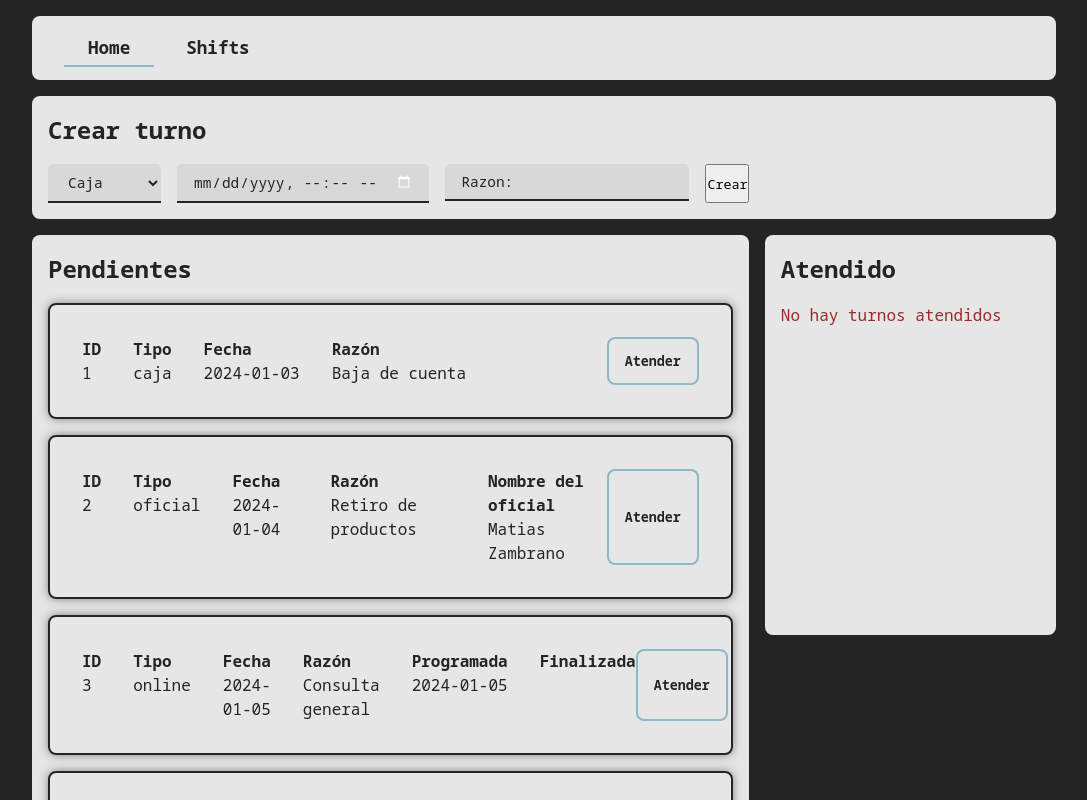
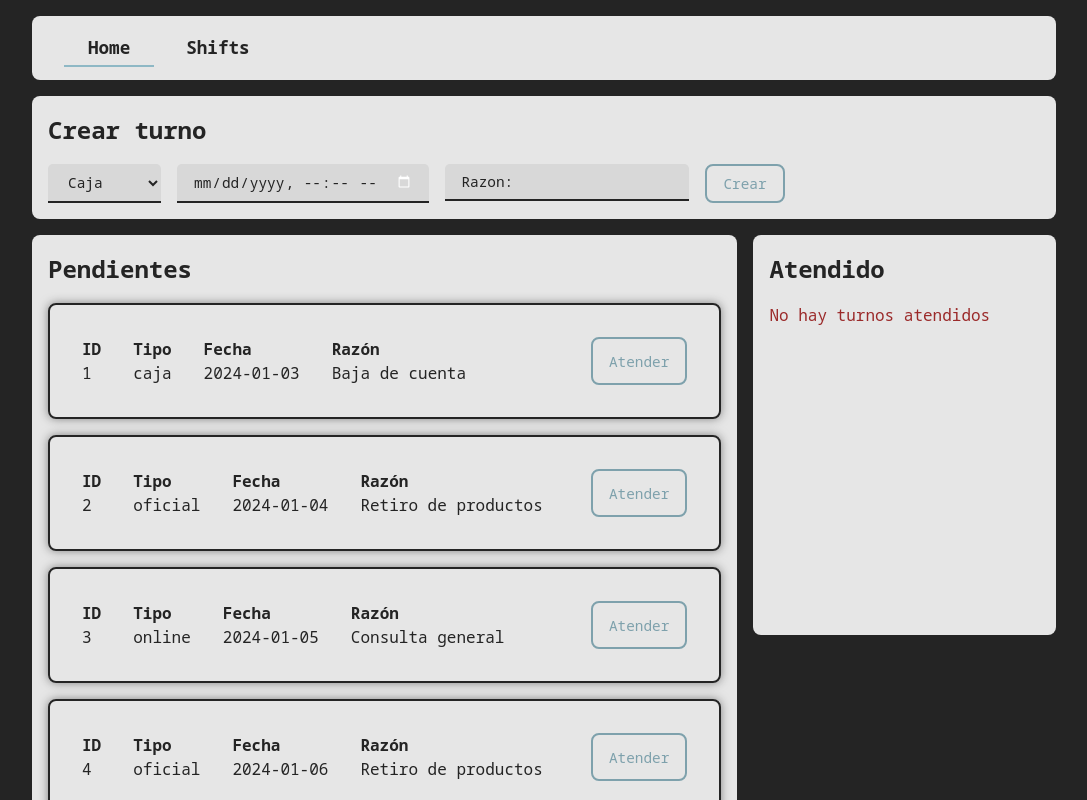
Before and after one commit to Socket9/bootcamp-2023-react, a React (Vite) app in the folder bootcamp-react-movies/: page / in a window 1280 px wide. Shown: the top 800 px of the page, without its empty margins (96-1183 px from the left). Built offline with nearby package versions, Linux system fonts and the light colour scheme.

Commit message:
add modified files

```diff
--- a/bootcamp-react-movies/src/ui/shift/AttendedShift.css
+++ b/bootcamp-react-movies/src/ui/shift/AttendedShift.css
@@ -22,9 +22,10 @@
         border-radius: 0.5rem;
         border: none;
         padding: 0.5rem;
-        background-color: #8eb8c5;
+        background-color: #7ea1ac;
         color: #242424;
         font-weight: bold;
         font-size: 1rem;
+        cursor: pointer;
     }
 }
--- a/bootcamp-react-movies/src/ui/shift/CreateShift/CreateShift.css
+++ b/bootcamp-react-movies/src/ui/shift/CreateShift/CreateShift.css
@@ -40,5 +40,23 @@
                 1
             );
         }
+
+        & button {
+            background-color: transparent;
+            padding: 0 1rem;
+            border: 2px solid #7ea1ac;
+            color: #7ea1ac;
+            font-weight: bol;
+            font-size: .9rem;
+            border-radius: .5rem;
+            cursor: pointer;
+            transition: all .3s;
+        }
+
+        & button:hover{
+            background-color: #7ea1ac;
+            color: #242424;
+          }
+
     }
 }
--- a/bootcamp-react-movies/src/ui/shift/CreateShift/CreateShift.jsx
+++ b/bootcamp-react-movies/src/ui/shift/CreateShift/CreateShift.jsx
@@ -1,12 +1,15 @@
 import { useState } from "react";
-import { useDispatch } from "react-redux";
+import { useDispatch, useSelector } from "react-redux";
 import { addShift } from "../../../architecture/redux/states/shifts/shift.state";
 import Dropdown from "./Dropdown";
 import "./CreateShift.css";
+
 const CreateShift = () => {
     const types = ["Caja", "Online", "Oficial"];
     const dispatch = useDispatch();
+    const shifts = useSelector((store) => store.shifts.shifts);
     const [shiftData, setShiftData] = useState({
+        id: "",
         date: "",
         type: "",
         reason: "",
@@ -35,7 +38,8 @@ const CreateShift = () => {
 
     const handleSubmit = (e) => {
         e.preventDefault();
-        dispatch(addShift(shiftData));
+        const shiftWithId = { ...shiftData, id: shifts.length };
+        dispatch(addShift(shiftWithId));
     };
 
     const renderDynamicInputs = () => {
@@ -49,15 +53,7 @@ const CreateShift = () => {
                             value={shiftData.scheduledDate}
                             onChange={handleChange}
                             placeholder="Fecha Programada"
-                        />
-                    </div>
-                    <div className="item">
-                        <input
-                            type="datetime-local"
-                            name="finishDate"
-                            value={shiftData.finishDate}
-                            onChange={handleChange}
-                            placeholder="Fecha Finalización"
+                            required
                         />
                     </div>
                 </>
@@ -71,6 +67,8 @@ const CreateShift = () => {
                         value={shiftData.officerFullName}
                         onChange={handleChange}
                         placeholder="Nombre del Oficial: "
+                        required
+                        autoComplete="off"
                     />
                 </div>
             );
@@ -87,6 +85,7 @@ const CreateShift = () => {
                         <Dropdown
                             types={types}
                             onChange={handleDropdownChange}
+                            required
                         />
                     </div>
                     <div className="item">
@@ -95,13 +94,17 @@ const CreateShift = () => {
                             name="date"
                             value={shiftData.date}
                             onChange={handleChange}
+                            required
                         />
                     </div>
                     <div className="item">
                         <input
                             type="text"
+                            name="reason"
                             onChange={handleChange}
                             placeholder="Razon:"
+                            required
+                            autoComplete="off"
                         />
                     </div>
                     {renderDynamicInputs()}
--- a/bootcamp-react-movies/src/ui/shift/Shift.css
+++ b/bootcamp-react-movies/src/ui/shift/Shift.css
@@ -37,15 +37,17 @@
 	  & button{
         background-color: transparent;
 		padding: 0 1rem;
-		border: 2px solid #8eb8c5;
-        color: #242424;
-        font-weight: bold;
+		border: 2px solid #7ea1ac;
+        color: #7ea1ac;
+        font-weight: bol;
+        font-size: .9rem;
 		border-radius: .5rem;
 		cursor: pointer;
         transition: all .3s;
 	  }
       & button:hover{
-        background-color: #8eb8c5;
+        background-color: #7ea1ac;
+        color: #242424;
       }
     }
 
--- a/bootcamp-react-movies/src/ui/shift/Shift.jsx
+++ b/bootcamp-react-movies/src/ui/shift/Shift.jsx
@@ -1,3 +1,4 @@
+/* eslint-disable react/prop-types */
 import { useDispatch } from "react-redux";
 import "./Shift.css";
 import { setSelectedShiftId } from "../../architecture/redux/states/shifts/shift.state";
@@ -28,13 +29,13 @@ const Shift = ({ shift }) => {
                     <p>Razón</p>
                     <span>{shift.reason}</span>
                 </div>
-                {shift.type === "oficial" && (
+                {shift.type === "Oficial" && (
                     <div className="item">
                         <p>Nombre del oficial</p>
                         <span>{shift.officerFullName}</span>
                     </div>
                 )}
-                {shift.type === "online" && (
+                {shift.type === "Online" && (
                     <>
                         <div className="item">
                             <p>Programada</p>
```
